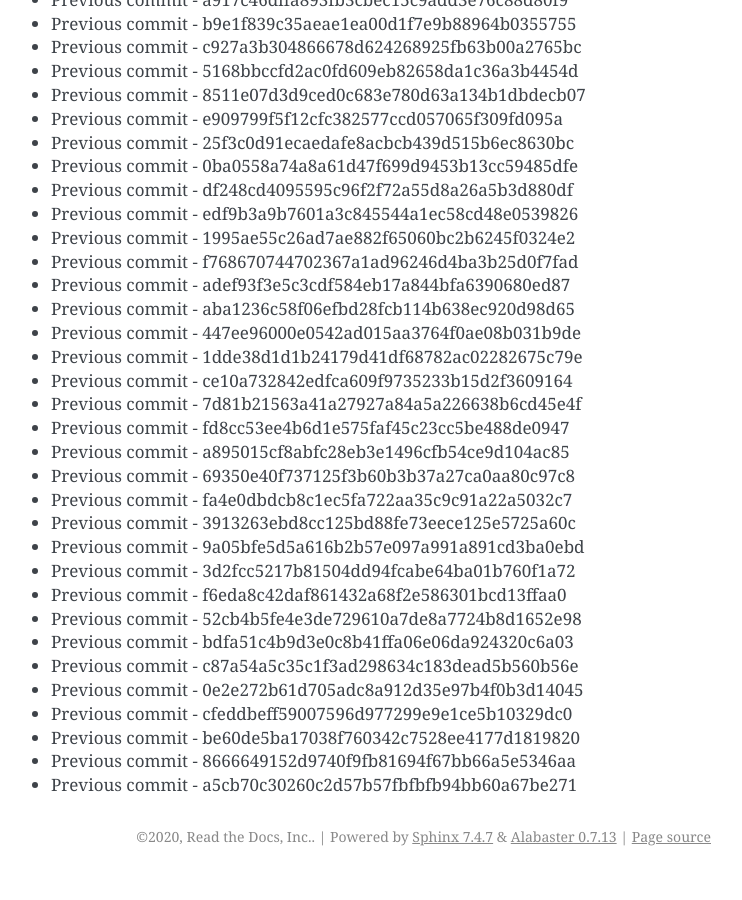
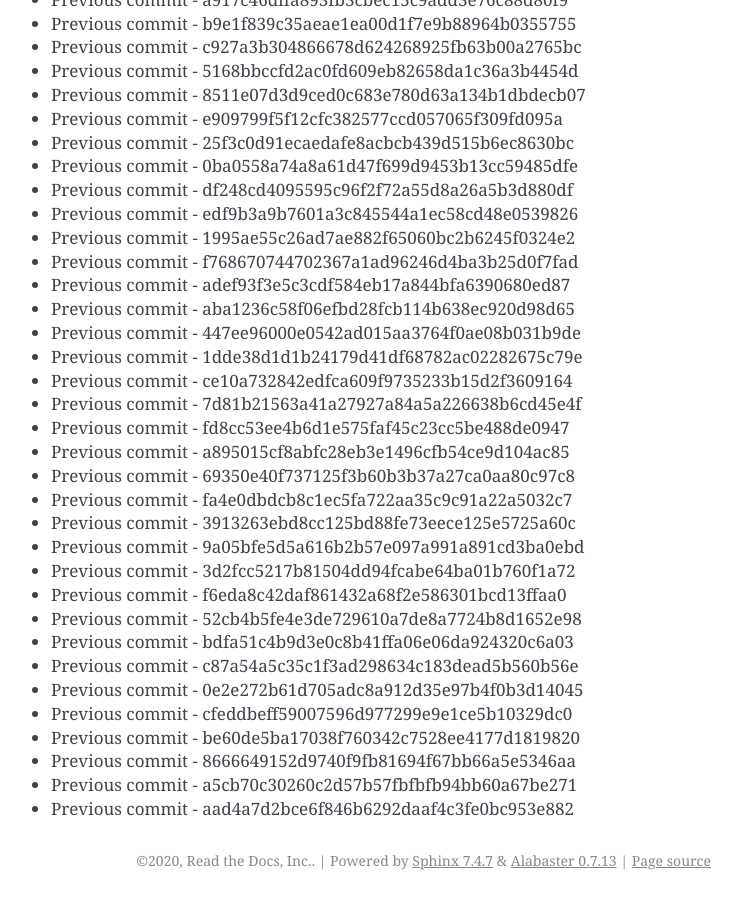
Before and after one commit to readthedocs/rtd-git-stresstest, a Sphinx documentation site: the page built from docs/updates.rst, in a window 1280 px wide and 900 px high, scrolled down 17956 px. Shown: the whole window, without its empty margins (399-1141 px from the left). Built offline with Sphinx 7.4.7, drawn with Linux system fonts in a browser that asks for light colours; before the commit the page ends 18832 px from its top, so only the background shows below that.

Commit message:
Generating commit from previous: aad4a7d2bce6f846b6292daaf4c3fe0bc953e882

```diff
--- a/docs/updates.rst
+++ b/docs/updates.rst
@@ -786,3 +786,4 @@ It can be tested for any performance characteristics.
 * Previous commit - be60de5ba17038f760342c7528ee4177d1819820
 * Previous commit - 8666649152d9740f9fb81694f67bb66a5e5346aa
 * Previous commit - a5cb70c30260c2d57b57fbfbfb94bb60a67be271
+* Previous commit - aad4a7d2bce6f846b6292daaf4c3fe0bc953e882
```
